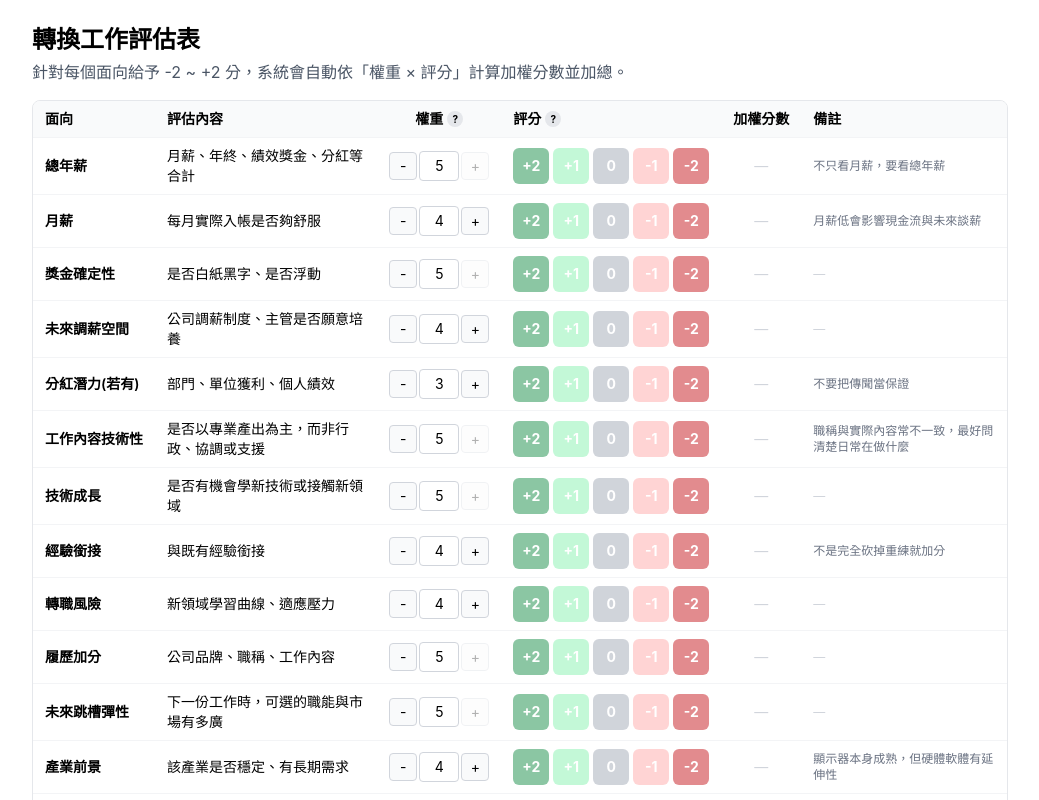
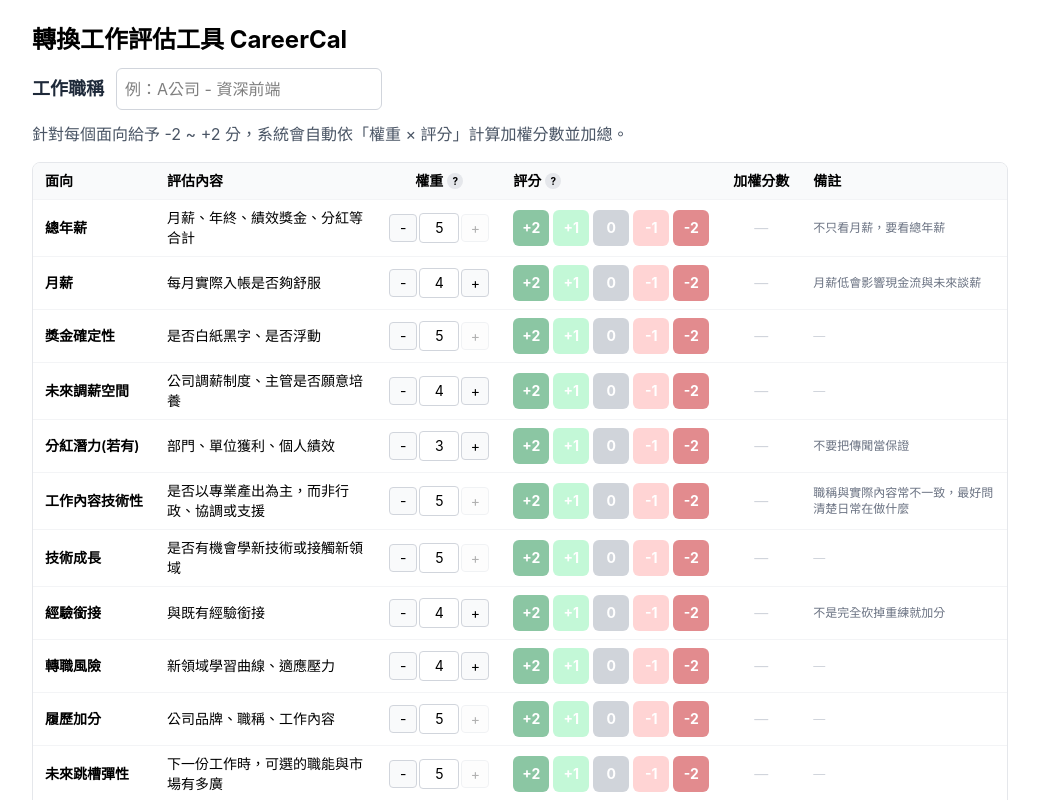
Before and after one commit to hangineer/Job-Eval-Worksheet, a React (Vite) app: page / in a window 1280 px wide. Shown: the top 800 px of the page, without its empty margins (120-1159 px from the left). Built offline with nearby package versions, Linux system fonts and the light colour scheme.

Commit message:
feat: update title and  add job name input field

```diff
--- a/index.html
+++ b/index.html
@@ -4,12 +4,12 @@
     <meta charset="UTF-8" />
     <meta name="viewport" content="width=device-width, initial-scale=1.0" />
     <link rel="icon" type="image/svg+xml" href="/favicon.svg" />
-    <title>轉換工作評估表</title>
-    <meta property="og:title" content="轉換工作評估表" />
+    <title>轉換工作評估工具 CareerCal</title>
+    <meta property="og:title" content="轉換工作評估工具 CareerCal" />
     <meta property="og:description" content="幫你評估轉換工作是否值得" />
-    <meta property="og:image" content="https://job-worksheet.hannahtw.com/og-image.png" />
+    <meta property="og:image" content="https://careercal.hannahtw.com/og-image.png" />
     <meta property="og:type" content="website" />
-    <meta property="og:url" content="https://job-worksheet.hannahtw.com/" />
+    <meta property="og:url" content="https://careercal.hannahtw.com/" />
   </head>
   <body>
     <div id="root"></div>
--- a/package.json
+++ b/package.json
@@ -8,7 +8,7 @@
     "build": "tsc -b && vite build",
     "lint": "eslint .",
     "preview": "vite preview",
-    "deploy": "pnpm build && wrangler pages deploy dist --project-name job-eval-worksheet --branch main"
+    "deploy": "pnpm build && wrangler pages deploy dist --project-name careercal --branch main"
   },
   "dependencies": {
     "@tailwindcss/vite": "^4.3.0",
--- a/src/App.tsx
+++ b/src/App.tsx
@@ -5,12 +5,13 @@ import { CriteriaTable } from "./components/CriteriaTable";
 import { SiteFooter } from "./components/SiteFooter";
 import { CRITERIA, getJudgment } from "./criteria";
 import { useLocalStorage } from "./hooks/useLocalStorage";
-import { STORAGE_KEY, WEIGHTS_STORAGE_KEY } from "./lib/constants";
+import { JOB_NAME_STORAGE_KEY, STORAGE_KEY, WEIGHTS_STORAGE_KEY } from "./lib/constants";
 import type { Scores, Weights } from "./lib/types";
 
 function App() {
   const [scores, setScores] = useLocalStorage<Scores>(STORAGE_KEY, {});
   const [weights, setWeights] = useLocalStorage<Weights>(WEIGHTS_STORAGE_KEY, {});
+  const [jobName, setJobName] = useLocalStorage<string>(JOB_NAME_STORAGE_KEY, "");
 
   const getWeight = (id: string, defaultWeight: number) =>
     weights[id] ?? defaultWeight;
@@ -42,6 +43,7 @@ function App() {
 
   const handleReset = () => {
     setScores({});
+    setJobName("");
   };
 
   const setWeight = (id: string, defaultWeight: number, value: number) => {
@@ -65,7 +67,17 @@ function App() {
     <div className="flex flex-col min-h-screen">
       <div className="max-w-5xl mx-auto w-full p-6 flex-1">
         <header className="mb-4">
-          <h1 className="text-2xl font-bold mb-1">轉換工作評估表</h1>
+          <h1 className="text-2xl font-bold mb-1">轉換工作評估工具 CareerCal</h1>
+          <label className="block mt-3 mb-3">
+            <span className="text-lg font-semibold text-gray-800">工作職稱</span>
+            <input
+              type="text"
+              className="max-w-lg ml-3 p-2 border border-gray-300 rounded-md text-base focus:outline-none focus:ring-2 focus:ring-green-600/30 focus:border-green-600"
+              placeholder="例：A公司 - 資深前端"
+              value={jobName}
+              onChange={(e) => setJobName(e.target.value)}
+            />
+          </label>
           <p className="text-gray-600">
             針對每個面向給予 -2 ~ +2 分，系統會自動依「權重 × 評分」計算加權分數並加總。
           </p>
--- a/src/lib/constants.ts
+++ b/src/lib/constants.ts
@@ -1,5 +1,6 @@
 export const STORAGE_KEY = "career-change-scores";
 export const WEIGHTS_STORAGE_KEY = "career-change-weights";
+export const JOB_NAME_STORAGE_KEY = "career-change-job-name";
 
 export const WEIGHT_GUIDE = [
   { value: 1, meaning: "幾乎不重要" },
```
